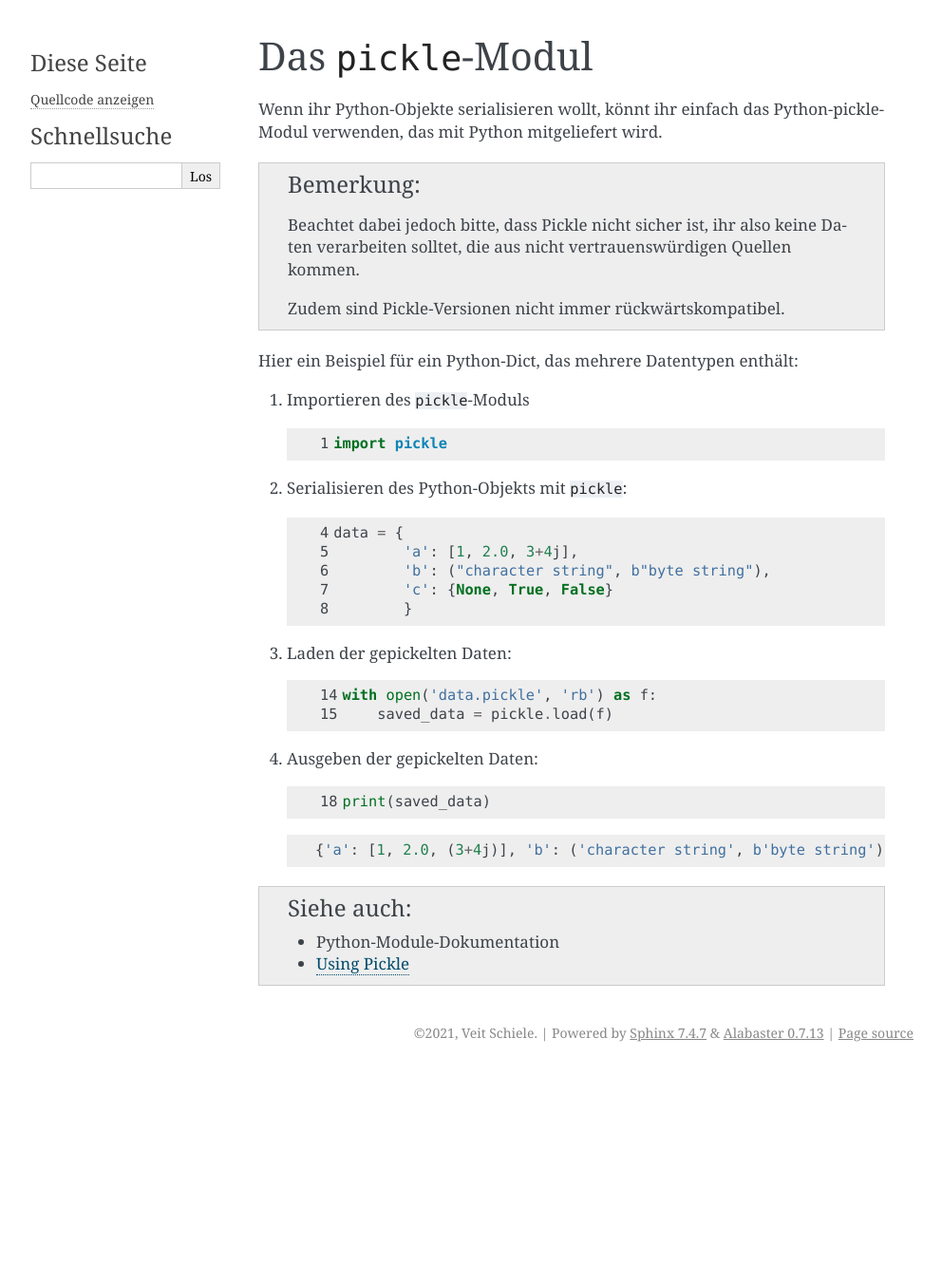
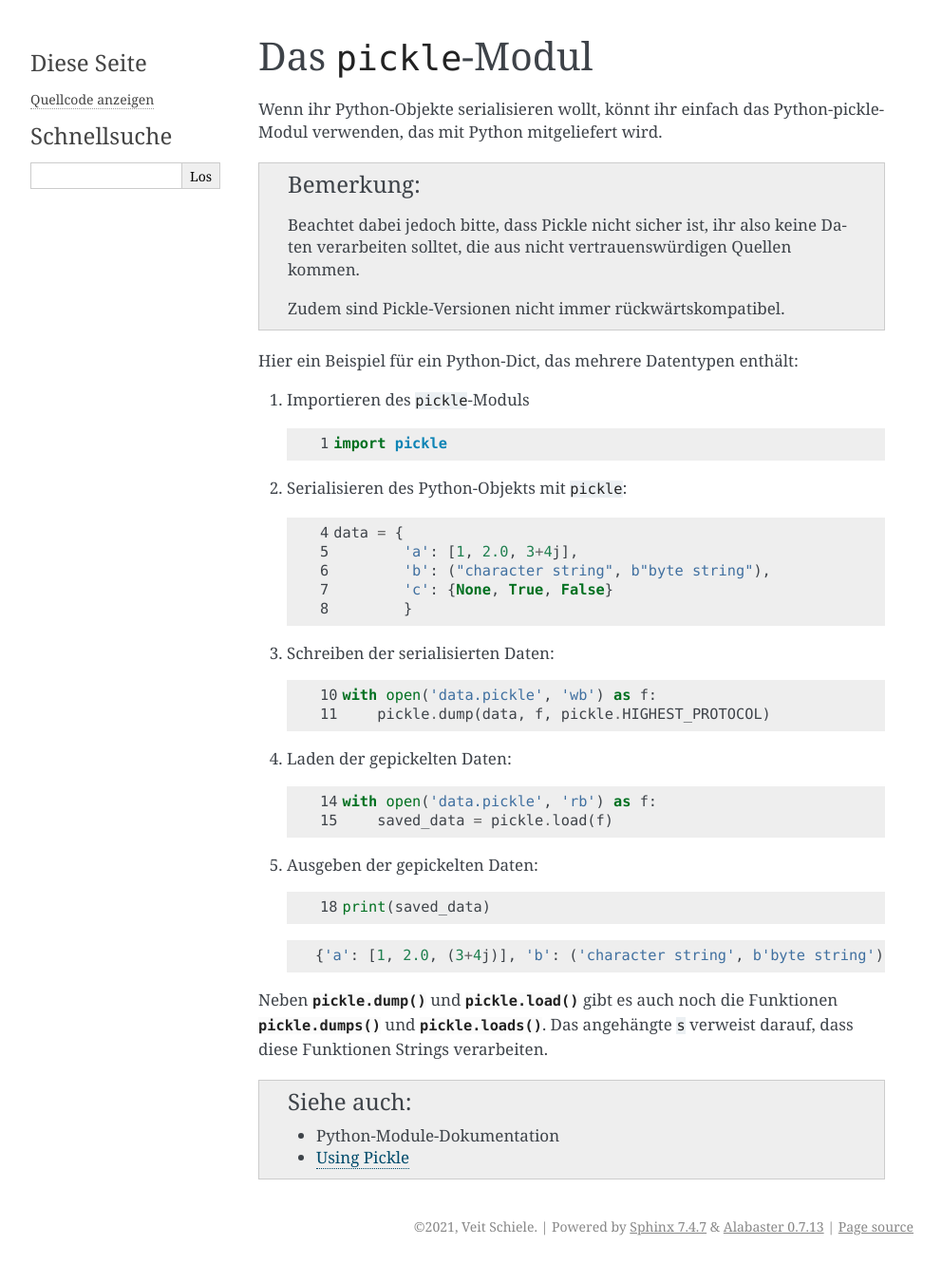
Before and after one commit to veit/python-basics-tutorial-de, a Sphinx documentation site: the page built from docs/save-data/pickle.rst, in a window 1280 px wide. Shown: the whole page at 95% size, without its empty margins (148-1140 px from the left). Built offline with Sphinx 7.4.7, drawn with Linux system fonts in a browser that asks for light colours; pages that are not in the unit, such as notebooks, are missing from menus; before the commit the page ends 1127 px from its top, so only the background shows below that.

Commit message:
Add string function to pickle docs

```diff
--- a/docs/save-data/pickle.rst
+++ b/docs/save-data/pickle.rst
@@ -15,28 +15,35 @@ Hier ein Beispiel für ein Python-Dict, das mehrere Datentypen enthält:
 
 #. Importieren des ``pickle``-Moduls
 
-   .. literalinclude:: pickle-example.py
+   .. literalinclude:: pickle_example.py
       :language: python
       :lines: 1
       :lineno-start: 1
 
 #. Serialisieren des Python-Objekts mit ``pickle``:
 
-   .. literalinclude:: pickle-example.py
+   .. literalinclude:: pickle_example.py
       :language: python
       :lines: 4-8
       :lineno-start: 4
 
+#. Schreiben der serialisierten Daten:
+
+   .. literalinclude:: pickle_example.py
+      :language: python
+      :lines: 10-11
+      :lineno-start: 10
+
 #. Laden der gepickelten Daten:
 
-   .. literalinclude:: pickle-example.py
+   .. literalinclude:: pickle_example.py
       :language: python
       :lines: 14-15
       :lineno-start: 14
 
 #. Ausgeben der gepickelten Daten:
 
-   .. literalinclude:: pickle-example.py
+   .. literalinclude:: pickle_example.py
       :language: python
       :lines: 18
       :lineno-start: 18
@@ -45,6 +52,10 @@ Hier ein Beispiel für ein Python-Dict, das mehrere Datentypen enthält:
 
       {'a': [1, 2.0, (3+4j)], 'b': ('character string', b'byte string'), 'c': {False, True, None}}
 
+Neben :py:func:`pickle.dump` und :py:func:`pickle.load` gibt es auch noch die
+Funktionen :py:func:`pickle.dumps` und :py:func:`pickle.loads`. Das angehängte
+``s`` verweist darauf, dass diese Funktionen Strings verarbeiten.
+
 .. seealso::
    * :doc:`Python-Module-Dokumentation <python3:library/pickle>`
    * `Using Pickle <https://wiki.python.org/moin/UsingPickle>`_
```
Also changed, not shown: docs/save-data/pickle_example.py (renamed from docs/save-data/pickle-example.py).
